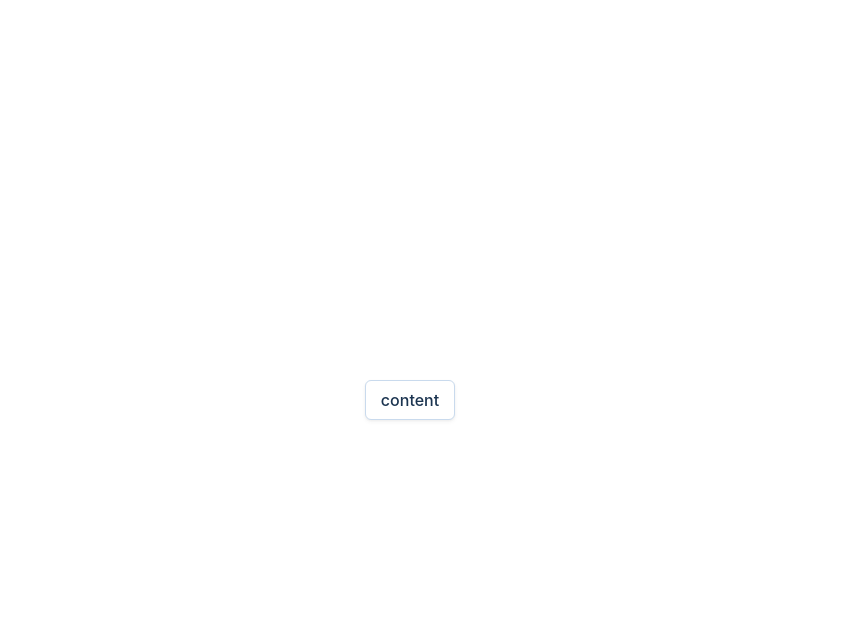
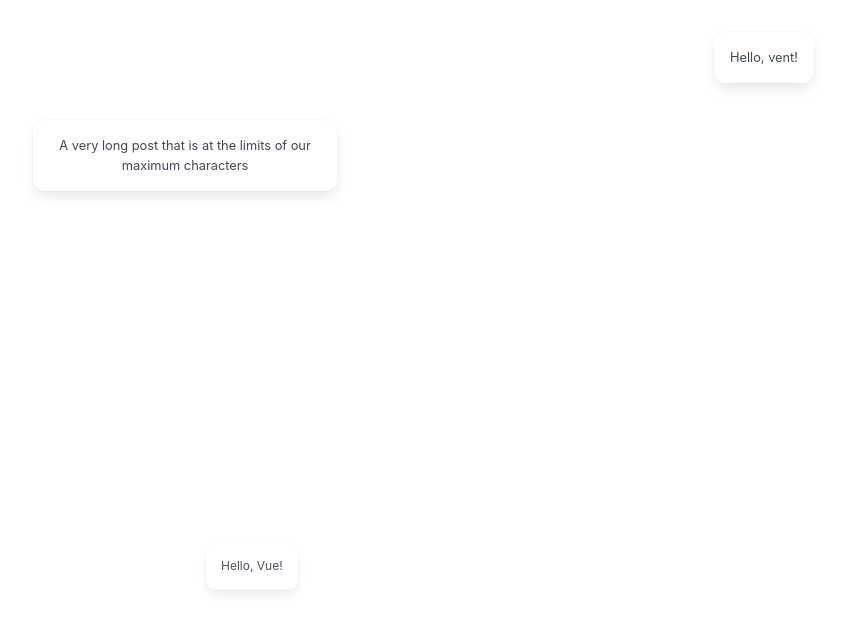
Before and after one commit to jakeyjakeyy/vent, a Vue app in the folder frontend/: page / in a window 1280 px wide. Shown: the top 632 px of the page, without its empty margins (230-1076 px from the left). Built offline with nearby package versions, Linux system fonts and the light colour scheme; the HTML template or start-up script is replaced by a standard one.

Commit message:
feat: :sparkles: create cloud and droplet components

```diff
--- a/frontend/src/App.vue
+++ b/frontend/src/App.vue
@@ -12,12 +12,14 @@ import { RouterLink, RouterView } from "vue-router";
 </template>
 
 <style scoped>
-#app-content {
+#app-content,
+.browser {
   display: flex;
   flex-direction: column;
   align-items: center;
   justify-content: center;
   width: 100%;
   height: 100%;
+  padding: 1rem;
 }
 </style>
--- a/frontend/src/assets/main.css
+++ b/frontend/src/assets/main.css
@@ -11,3 +11,7 @@
   margin: 0 auto;
   font-weight: normal;
 }
+
+.hidden {
+  display: none;
+}
--- /dev/null
+++ b/frontend/src/components/Cloud.vue
@@ -0,0 +1,28 @@
+<script setup lang="ts">
+import { ref } from "vue";
+import Droplet from "./Droplet.vue";
+
+let posts = ref([
+  { content: "Hello, World!", id: 1 },
+  { content: "Hello, Vue!", id: 2 },
+  { content: "Hello, vent!", id: 3 },
+  {
+    content: "A very long post that is at the limits of our maximum characters",
+    id: 4,
+  },
+]);
+</script>
+
+<template>
+  <div class="cloud-container">
+    <Droplet v-for="post in posts" :key="post.id" :post="post" />
+  </div>
+</template>
+
+<style scoped>
+.cloud-container {
+  position: relative;
+  width: 100%;
+  height: 100%;
+}
+</style>
--- /dev/null
+++ b/frontend/src/components/Droplet.vue
@@ -0,0 +1,79 @@
+<script setup lang="ts">
+const { post } = defineProps(["post"]);
+const id = `droplet-${post.id}`;
+
+// random num 1-10 to determine delay for droplet display
+const delay = Math.floor(Math.random() * 10000) + 1000;
+
+// random position on screen
+const x = Math.floor(Math.random() * 100);
+const y = Math.floor(Math.random() * 100);
+
+// random initial velocity
+const vx = Math.floor(Math.random() * 10) - 5;
+const vy = Math.floor(Math.random() * 10) - 5;
+
+// layer (1, 2, or 3) to determine z-index
+const layer = Math.floor(Math.random() * 3) + 1;
+
+// show droplet after delay
+setTimeout(() => {
+  const droplet = document.getElementById(id);
+  if (!droplet) return;
+  droplet.style.left = `${x}%`;
+  droplet.style.top = `${y}%`;
+  droplet.classList.remove("hidden");
+  droplet.classList.add("fade-in");
+  console.log(
+    `Droplet ${id} displayed after ${
+      delay / 1000
+    } seconds; x: ${x}, y: ${y}; vx: ${vx}, vy: ${vy}`
+  );
+}, delay);
+</script>
+
+<template>
+  <div :id="id" class="droplet-container hidden">
+    <div class="card">
+      <div class="card-content">
+        <div class="content">
+          {{ post.content }}
+        </div>
+      </div>
+    </div>
+  </div>
+</template>
+
+<style scoped>
+.droplet-container {
+  position: absolute;
+  width: fit-content;
+  max-width: 25%;
+}
+
+.card {
+  width: fit-content;
+  overflow: hidden;
+  font-size: 0.8rem;
+  padding: 0;
+}
+
+.card-content {
+  text-align: center;
+  padding: 1rem;
+}
+
+.fade-in {
+  animation: fadeIn 1s;
+}
+@keyframes fadeIn {
+  from {
+    transform: scale(0);
+    opacity: 0;
+  }
+  to {
+    transform: scale(1);
+    opacity: 1;
+  }
+}
+</style>
--- a/frontend/src/views/HomeView.vue
+++ b/frontend/src/views/HomeView.vue
@@ -1,8 +1,10 @@
-<script setup lang="ts"></script>
+<script setup lang="ts">
+import Cloud from "@/components/Cloud.vue";
+</script>
 
 <template>
   <div class="home-content">
-    <div class="button">content</div>
+    <Cloud />
   </div>
 </template>
 
@@ -12,5 +14,7 @@
   flex-direction: column;
   align-items: center;
   justify-content: center;
+  width: 100%;
+  height: 100%;
 }
 </style>
```
